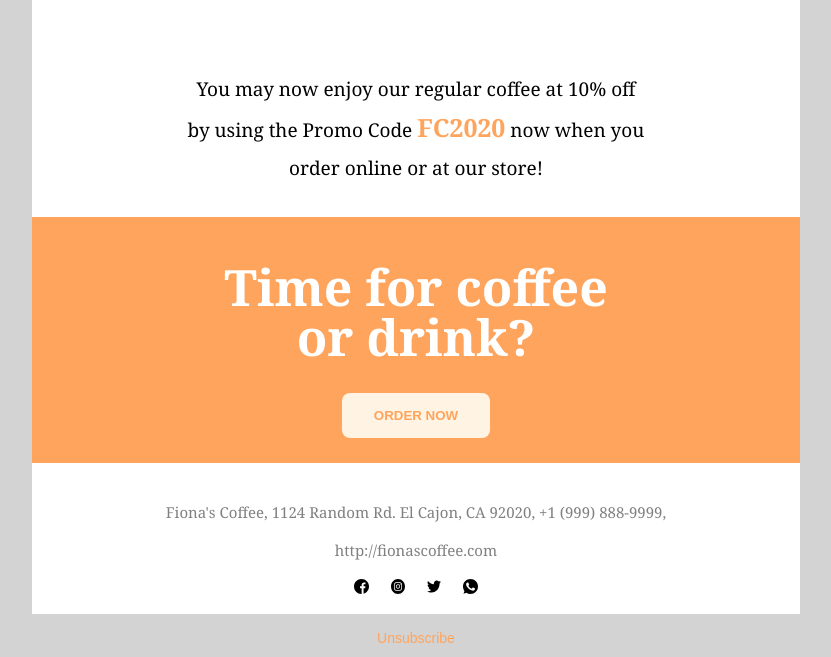
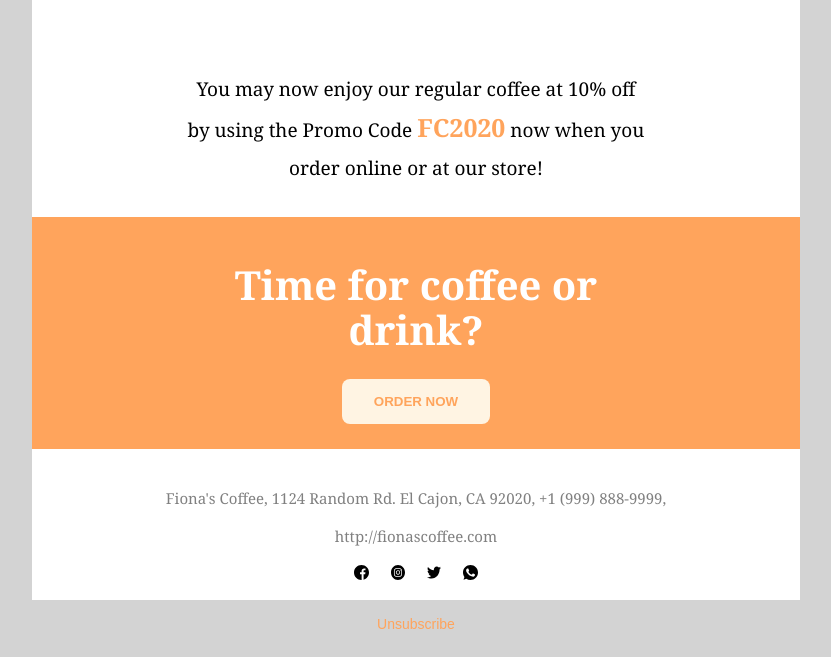
Before and after one commit to fiona-lwy/fionascoffee_edm, a plain HTML site: page email.html in a window 1280 px wide. Shown: the part 1013-1670 px from the top of the page, without its empty margins (224-1055 px from the left). Drawn offline with Linux system fonts and the light colour scheme.

Commit message:
updated email

```diff
--- a/css/style.css
+++ b/css/style_email.css
@@ -57,13 +57,13 @@ p {
     background-color: #FFA45C;
     color: white;
     padding: 2.5rem;
-    font-size: 5rem;
+    font-size: 4rem;
     font-weight: bold;
 }
 
 .cta p {
     margin: 2rem auto;
-    line-height: 5rem;
+    line-height: 4.5rem;
 }
 
 .cta_button {
--- a/index.html
+++ b/email.html
@@ -4,7 +4,7 @@
     <meta charset="UTF-8">
     <meta name="viewport" content="width=device-width, initial-scale=1.0">
     <link rel="stylesheet" href="css/reset.css">
-    <link rel="stylesheet" href="css/style.css">
+    <link rel="stylesheet" href="css/style_email.css">
     <title>Fiona's Coffee eDM</title>
 </head>
 
```
Also changed, not shown: img/checkout.jpg (added), img/checkout2.jpg (added), img/checkout3.jpg (added), img/m-checkou2.jpg (added), img/m-checkout.jpg (added), img/m-checkout3.jpg (added), img/m-home.jpg (added), img/m-menu-info.png (added), img/m-menu-selected.png (added), img/m-menu.png (added), img/mobile - login.jpg (added), 4 other files.
